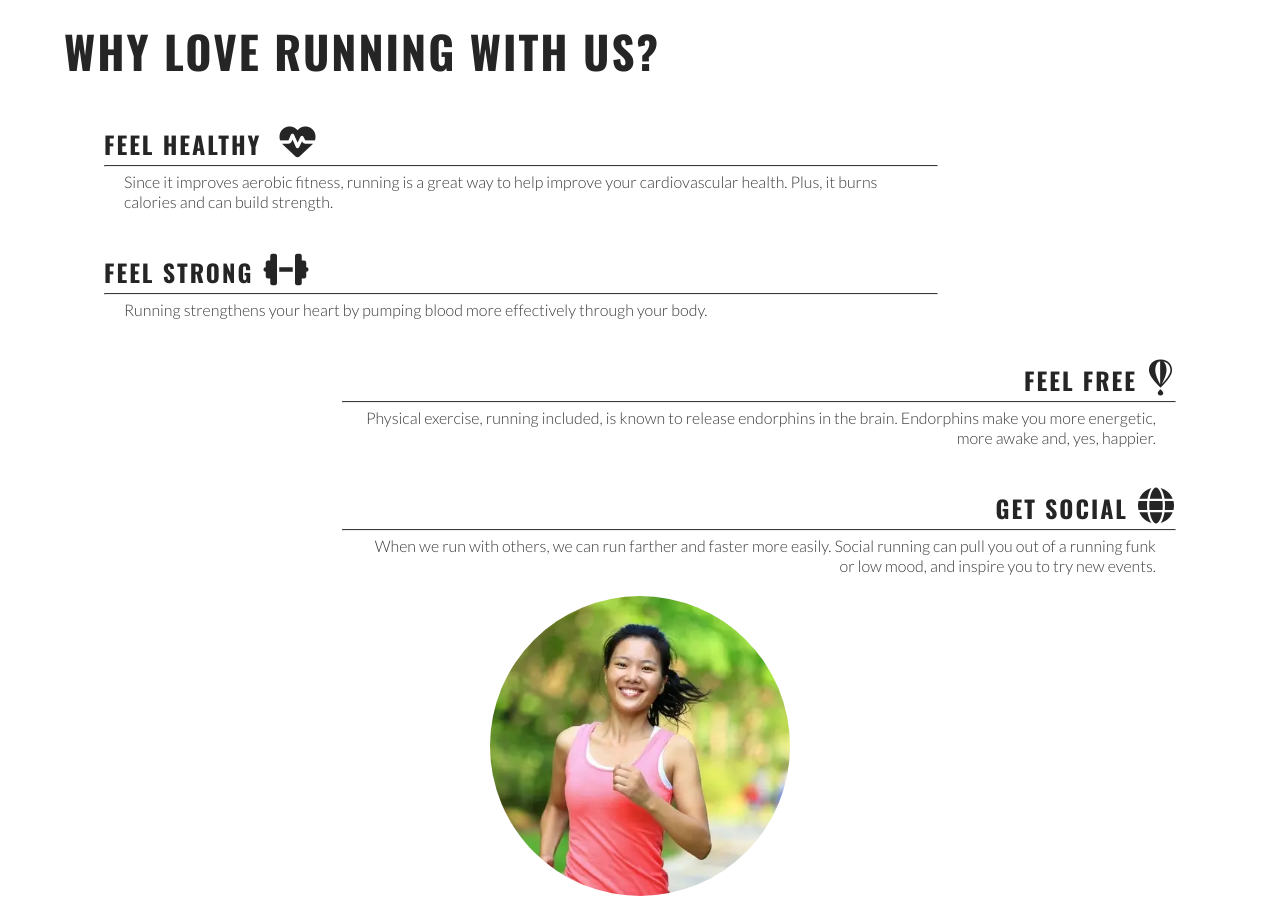
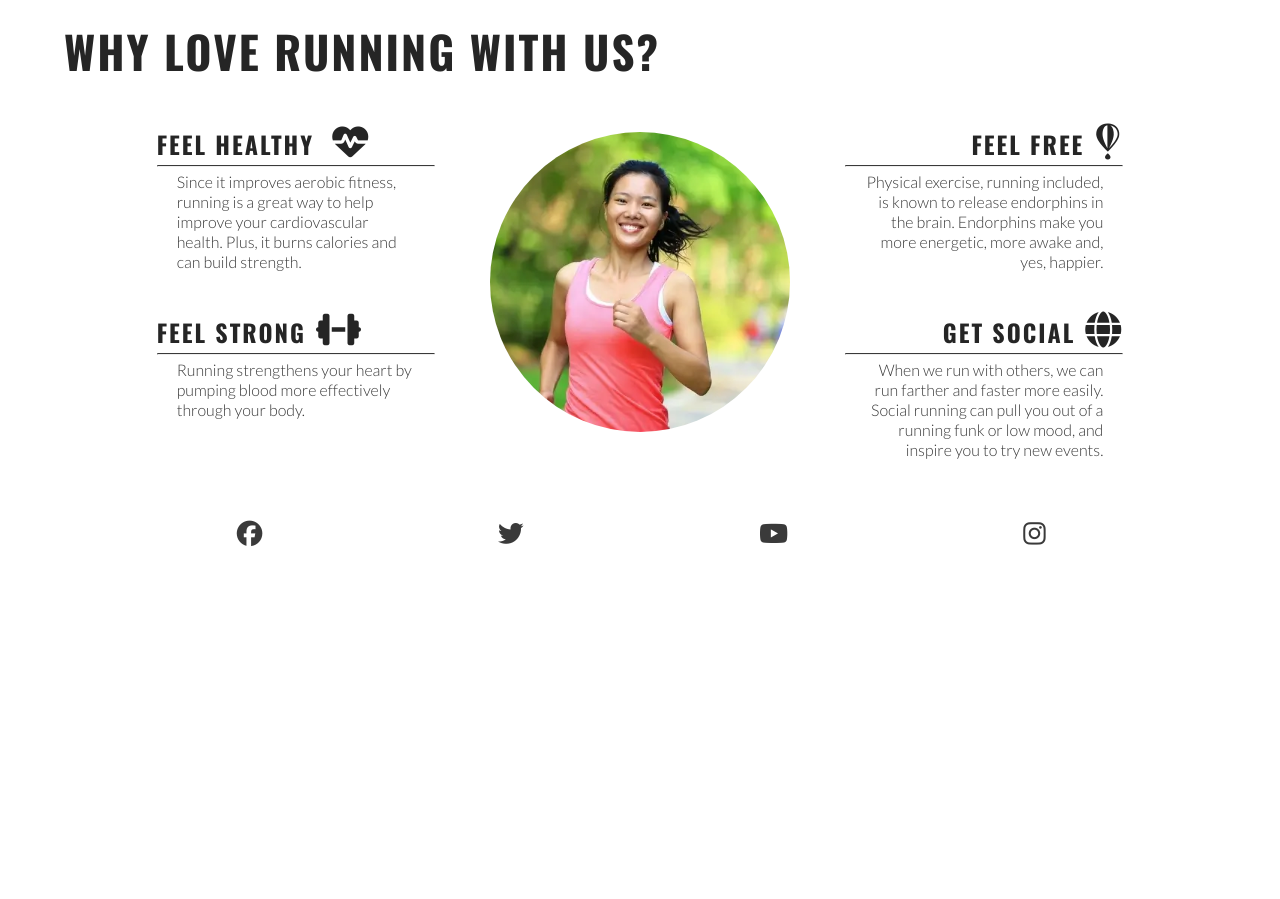
Before and after one commit to cniblock/love_running, a plain HTML site: page index.html in a window 1280 px wide. Shown: the part 681-1580 px from the top of the page. After the commit the page ends 1249 px from the top, so only its background shows below. Drawn offline with nearby package versions, Linux system fonts and the light colour scheme.

Commit message:
add 1200px rules

```diff
--- a/assets/css/style.css
+++ b/assets/css/style.css
@@ -247,3 +247,31 @@ i {
     }
 
 }
+
+@media screen and (min-width: 120px) {
+    #benefits {
+        display: flex;
+        flex-direction: row;
+    }
+
+    #benefits>div {
+        flex: 1;
+    }
+
+    #benefits-image {
+        order: 0;
+    }
+
+    #benefits-mental {
+        order: 1;
+    }
+
+    #benefits-mental>div {
+        align-self: flex-start;
+    }
+
+    #benefits-physical>div {
+        align-self: flex-end;
+    }
+
+}
```
